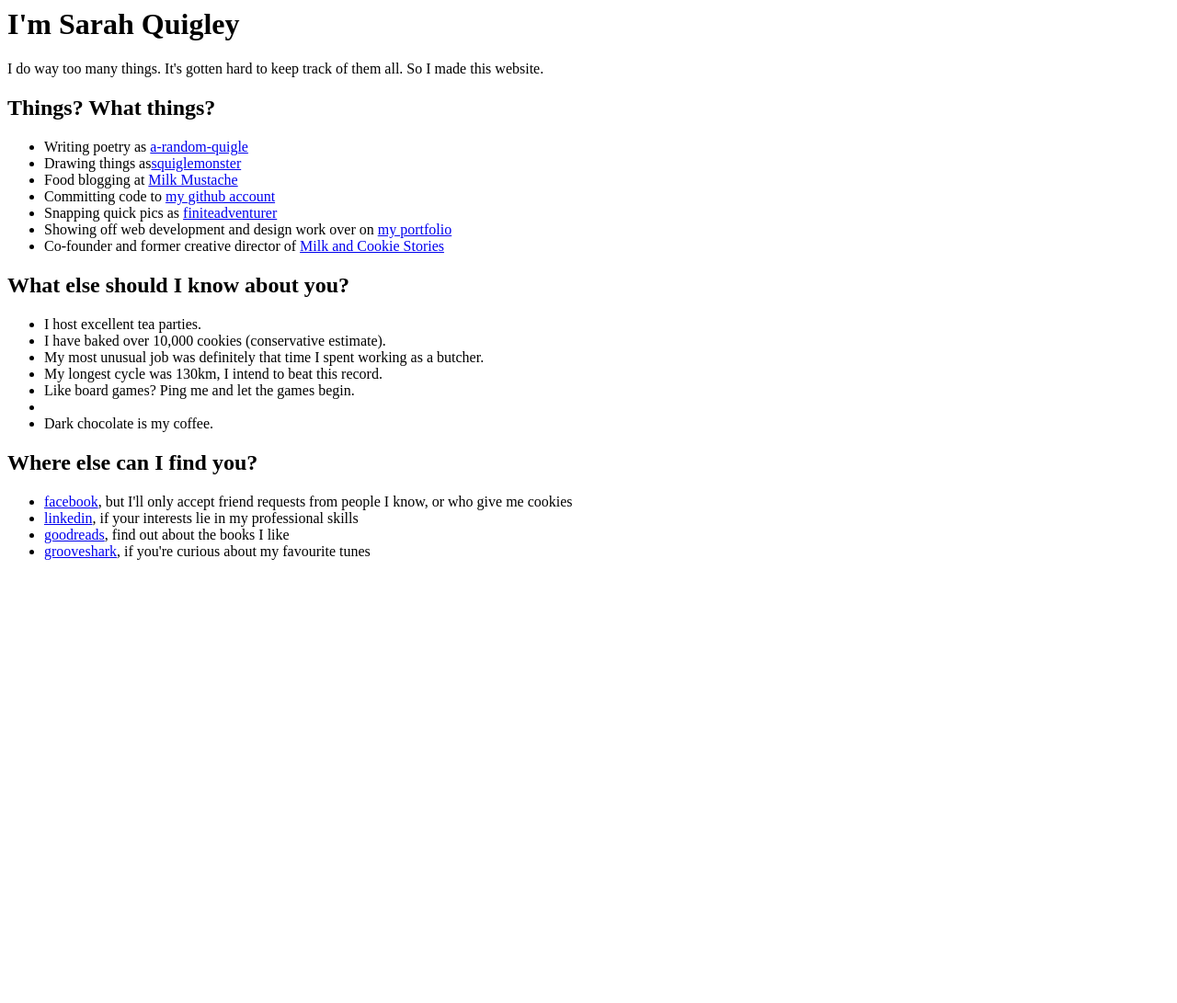
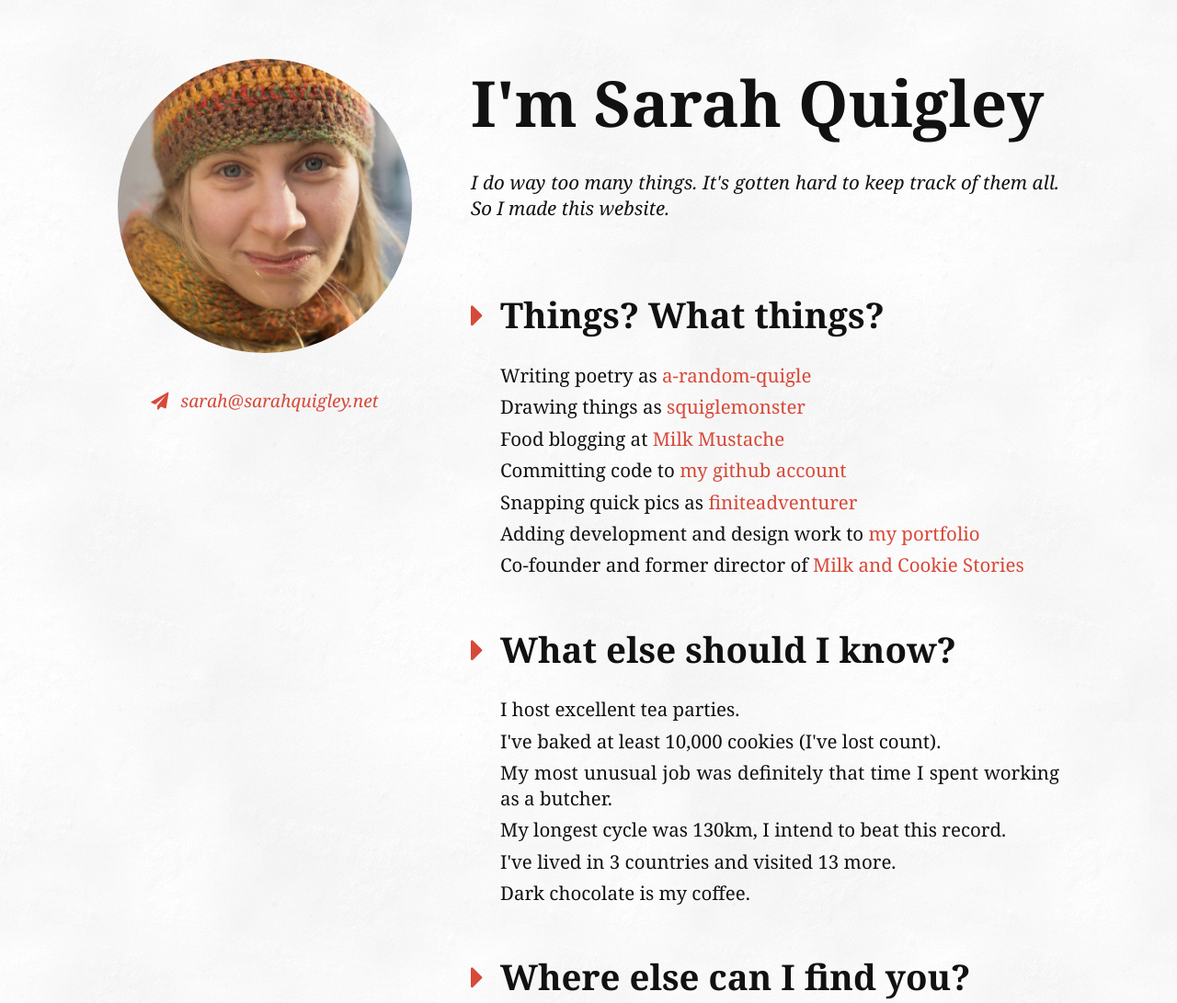
Before and after one commit to sarahquigley/sarahquigley.github.io, a plain HTML site: page index.html in a window 1280 px wide. Shown: the top 1091 px of the page at 92% size. Before the commit the page ends 800 px from the top, so only its background shows below. Drawn offline with Linux system fonts and the light colour scheme; a web font is replaced by a local one.

Commit message:
Basic styling complete.

```diff
--- a/index.html
+++ b/index.html
@@ -5,45 +5,69 @@
 <head>
   <title>Sarah Quigley</title>
 
+  <link rel="stylesheet" type="text/css" href="main.css">
+  <link href="http://netdna.bootstrapcdn.com/font-awesome/4.1.0/css/font-awesome.min.css" rel="stylesheet">
+  <link href='http://fonts.googleapis.com/css?family=Droid+Serif:400,700,400italic,700italic' rel='stylesheet' type='text/css'>
+
 </head>
 
-<body>
+<body class="clearfix">
 
+  <figure>
+    <img src="images/about.jpg" alt="Sarah Quigley">
+  </figure>
+
+  <div>
+
+    <header>
       <h1>I'm Sarah Quigley</h1>
 
       <p>I do way too many things. It's gotten hard to keep track of them all. So I made this website.</p>
+    </header>
 
-  <h2>Things? What things?</h2>
+    <section>
+      <h2 class="show"><i class="fa fa-caret-right"></i>Things? What things?</h2>
 
       <ul>
         <li>Writing poetry as <a href="http://a-random-quigle.deviantart.com">a-random-quigle</a></li>
-    <li>Drawing things as<a href="http://squiglemonster.deviantart.com">squiglemonster</a></li>
+        <li>Drawing things as <a href="http://squiglemonster.deviantart.com">squiglemonster</a></li>
         <li>Food blogging at <a href="http://milk-mustache.com">Milk Mustache</a></li>
         <li>Committing code to <a href="http://github.com/sarahquigley">my github account</a></li>
         <li>Snapping quick pics as <a href="http://instagram.com/finiteadventurer">finiteadventurer</a></li>
-    <li>Showing off web development and design work over on <a href="http://portfolio.sarahquigley.net">my portfolio</a></li>
-    <li>Co-founder and former creative director of <a href="http://milkandcookiestories.ie">Milk and Cookie Stories</a></li>
+        <li>Adding development and design work to <a href="http://portfolio.sarahquigley.net">my portfolio</a></li>
+        <li>Co-founder and former director of <a href="http://milkandcookiestories.ie">Milk and Cookie Stories</a></li>
       </ul>
+    </section>
 
-  <h2>What else should I know about you?</h2>
+    <section>
+      <h2><i class="fa fa-caret-right"></i>What else should I know?</h2>
 
       <ul>
         <li>I host excellent tea parties.</li>
-    <li>I have baked over 10,000 cookies (conservative estimate).</li>
+        <li>I've baked at least 10,000 cookies (I've lost count).</li>
         <li>My most unusual job was definitely that time I spent working as a butcher.</li>
         <li>My longest cycle was 130km, I intend to beat this record.</li>
-    <li>Like board games? Ping me and let the games begin.<li>
+        <li>I've lived in 3 countries and visited 13 more.</li>
         <li>Dark chocolate is my coffee.</li>
       </ul>
+    </section>
 
-  <h2>Where else can I find you?</h2>
+    <section>
+      <h2><i class="fa fa-caret-right"></i>Where else can I find you?</h2>
 
       <ul>
-    <li><a href="http://www.facebook.com/quigley.sarah/">facebook</a>, but I'll only accept friend requests from people I know, or who give me cookies</li>
-    <li><a href="http://www.linkedin.com/in/sarahquigley">linkedin</a>, if your interests lie in my professional skills</li>
-    <li><a href="http://www.goodreads.com/user/show/12052479-sarah-quigley">goodreads</a>, find out about the books I like</li>
-    <li><a href="http://grooveshark.com/#!/squiglemonster">grooveshark</a>, if you're curious about my favourite tunes</li>
+        <li><a href="http://www.facebook.com/quigley.sarah/">Facebook</a>, but I'll only accept friend requests from people I know, or who give me cookies</li>
+        <li><a href="http://www.linkedin.com/in/sarahquigley">Linkedin</a>, if your interests lie in my professional skills</li>
+        <li><a href="http://www.goodreads.com/user/show/12052479-sarah-quigley">Goodreads</a>, find out about the books I like</li>
+        <li><a href="http://grooveshark.com/#!/finiteadventurer">Grooveshark</a>, if you're curious about my favourite tunes</li>
       </ul>
+    </section>
+
+  </div>
+
+    <footer>
+      <a href="mailto:sarah@sarahquigley.net?Subject=Hello%20there!"><i class="fa fa-paper-plane"></i>sarah@sarahquigley.net</a>
+    </footer>
 
 </body>
 
--- /dev/null
+++ b/main.css
@@ -0,0 +1,153 @@
+* {
+  margin: 0;
+  border: none;
+  padding: 0;
+  box-sizing: border-box;
+  font-size: 2.6vw;
+  color: #111111;
+  font-family: "Droid Serif", Georgia, "Times New Roman", serif;
+  text-align: justify;
+}
+
+body{
+  margin: 5vw auto;
+  width: 80vw;
+  background-image: url("images/bg.png");
+  background-position: 0% 0%;
+  background-repeat: repeat;
+}
+
+header{
+  margin-bottom: 6vw;
+}
+
+section{
+  margin-bottom: 4vw;
+}
+
+footer{
+  text-align: center;
+  font-style: italic;
+  font-size: 2.5vw;
+  padding-top: 3vw;
+}
+
+figure{
+  width: 30vw;
+  height: 30vw;
+  margin: 0 auto 5vw auto;
+  border-radius: 50%;
+  background-image: url("images/about.jpg");
+  background-size: cover;
+  background-position: 50% 50%;
+}
+
+img{
+  display: none;
+}
+
+h1{
+  font-size: 8vw;
+}
+
+h2{
+  font-size: 4.8vw;
+}
+
+h1, h2{
+  margin-bottom: 2vw;
+}
+
+p{
+  font-style: italic;
+}
+
+ul{
+  list-style: none;
+  padding-left: 4vw;
+}
+
+li{
+  margin-bottom: 1vw;
+}
+
+a{
+  font-size: inherit;
+  color: #d74939;
+  text-decoration: none;
+}
+
+a > i{
+  color: inherit;
+}
+
+h2 > i{
+  width: 1.5vw;
+}
+
+li > i{
+  font-size: 0.8em;
+}
+
+i{
+  font-size: inherit;
+  color: #d74939;
+  margin-right: 2.5vw;
+}
+
+.clearfix:after{
+  content: "";
+  display: table;
+  clear: both;
+}
+
+@media screen and (min-width: 900px){
+
+  figure{
+    width: 25vw;
+    height: 25vw;
+    margin: 0 0 3vw 0;
+    float: left;
+  }
+
+  footer{
+    width: 25vw;
+    float: left;
+  }
+
+  div{
+    width: 55vw;
+    padding-left: 5vw;
+    float: right;
+  }
+
+  ul{
+    padding-left: 2.5vw;
+  }
+
+  footer{
+    padding-top: 0;
+    font-size: 1.5vw;
+  }
+
+  h1{
+    font-size: 5.4vw;
+  }
+
+  h2{
+    font-size: 3vw;
+  }
+
+  li{
+    margin-bottom: 0.5vw;
+  }
+
+  i{
+    margin-right: 1vw;
+  }
+
+  *{
+    font-size: 1.6vw;
+  }
+
+}
```
Also changed, not shown: images/IMG_20140126_183414.jpg (added), images/IMG_20140206_142236.jpg (added), images/IMG_20140322_011931.jpg (added), images/IMG_20140328_173734.jpg (added), images/IMG_20140404_183721.jpg (added), images/IMG_20140404_184617.jpg (added), images/about.jpg (added), images/bg.png (added), images/me.jpg (added). Lines whose indentation alone changed are shown as unchanged.
